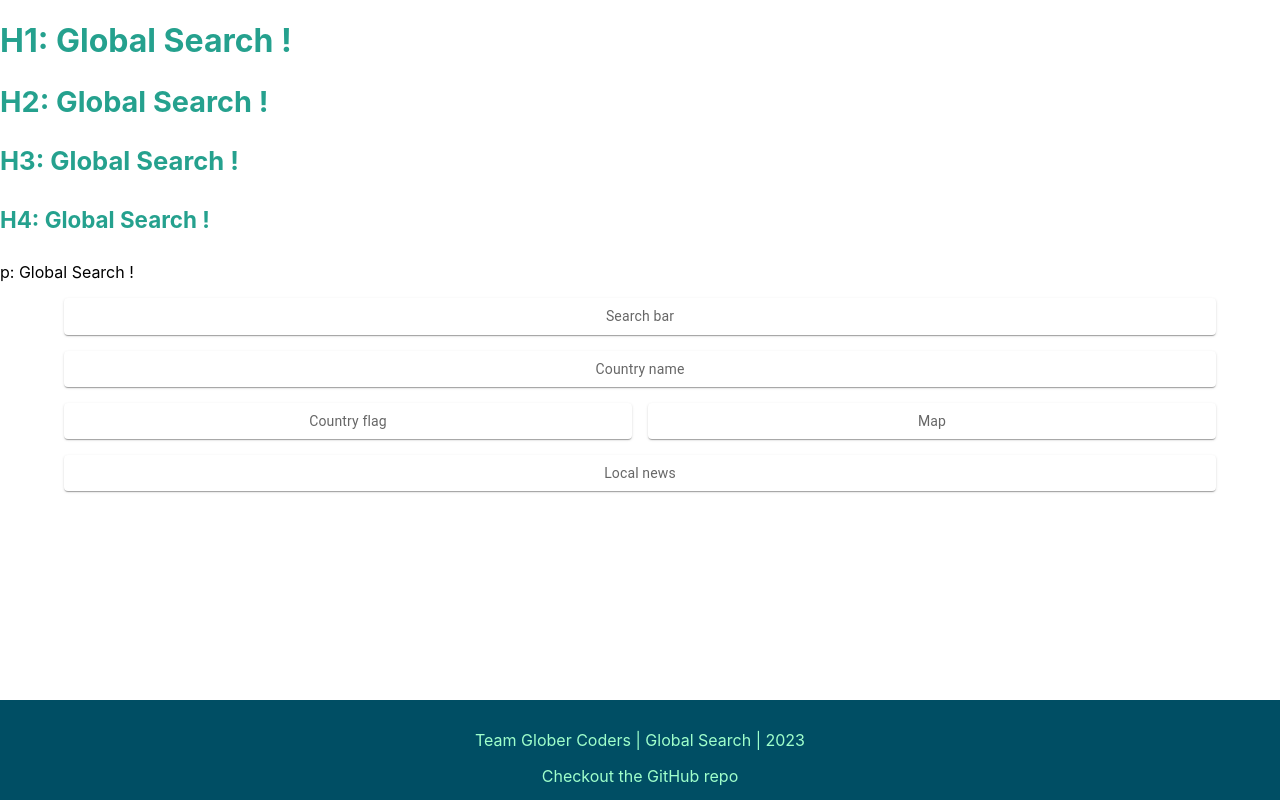
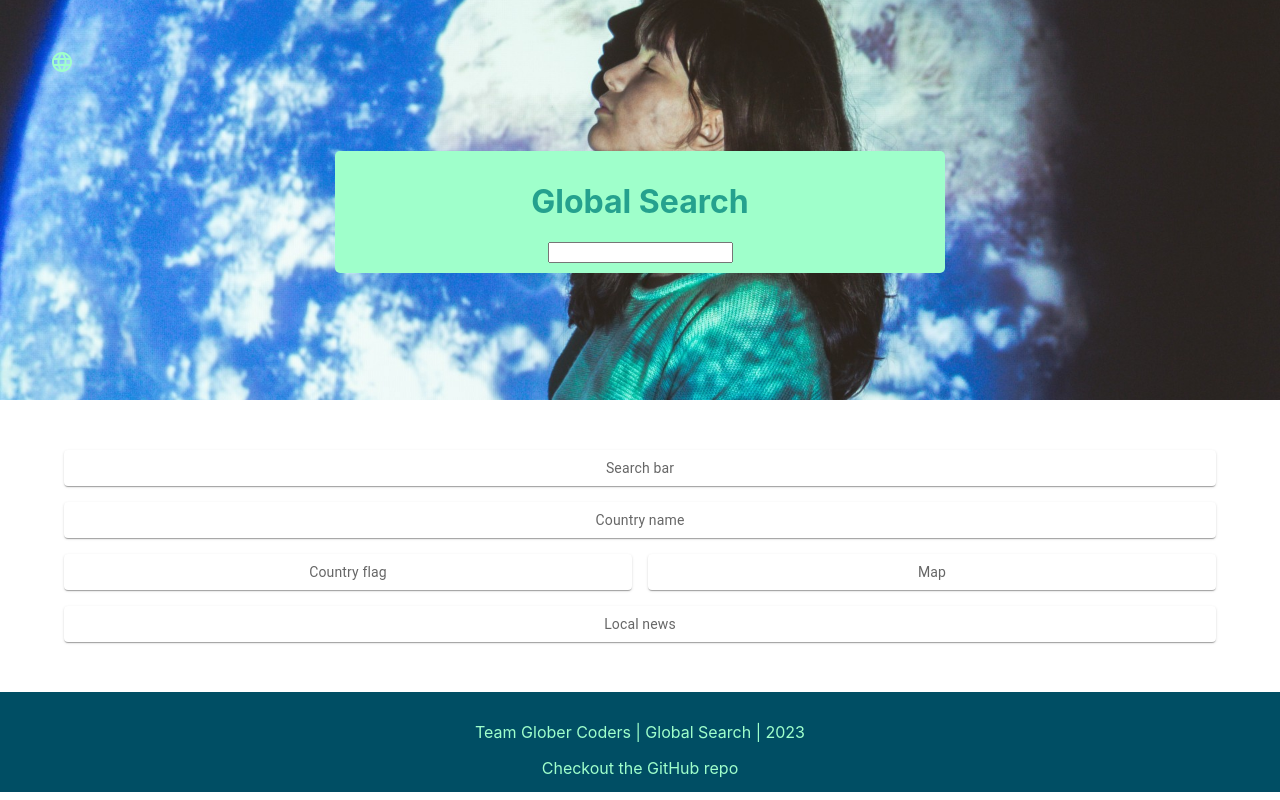
Before and after one commit to lewis-ingleton/global-search--react-app, a React (Create React App) app: page / in a window 1280 px wide. Built offline with nearby package versions, Linux system fonts and the light colour scheme.

Commit message:
adding image to header

```diff
--- a/package.json
+++ b/package.json
@@ -5,13 +5,16 @@
   "dependencies": {
     "@emotion/react": "^11.10.6",
     "@emotion/styled": "^11.10.6",
+    "@mui/icons-material": "^5.11.11",
     "@mui/material": "^5.11.14",
+    "@mui/styled-engine-sc": "^5.11.11",
     "@testing-library/jest-dom": "^5.16.5",
     "@testing-library/react": "^13.4.0",
     "@testing-library/user-event": "^13.5.0",
     "react": "^18.2.0",
     "react-dom": "^18.2.0",
     "react-scripts": "5.0.1",
+    "styled-components": "^5.3.9",
     "web-vitals": "^2.1.4"
   },
   "scripts": {
--- a/src/App.js
+++ b/src/App.js
@@ -4,15 +4,12 @@ import './index.css'
 // COMPONENTS
 import Footer from "./components/footer/Footer";
 import ResponsiveLayout from './components/responsive-layout/Responsive';
+import Header from './components/header/Header';
 
 function App() {
   return (
     <>
-      <h1>H1: Global Search !</h1>
-      <h2>H2: Global Search !</h2>
-      <h3>H3: Global Search !</h3>
-      <h4>H4: Global Search !</h4>
-      <p>p: Global Search !</p>
+      <Header />
       <ResponsiveLayout />
       <Footer />
     </>
--- a/src/components/footer/Footer.css
+++ b/src/components/footer/Footer.css
@@ -1,8 +1,7 @@
 footer {
     background-color: #004E64;
     width: 100%;
-    position: absolute;
-    bottom: 0;
+    margin-top: 50px;
     height: 100px;
     display: flex;
     flex-direction: column;
--- /dev/null
+++ b/src/components/header/header.css
@@ -0,0 +1,34 @@
+.header {
+    background-image: url(./global-search-header_3_1.jpg);
+    height: 300px;
+    padding: 50px;
+    margin-bottom: 50px;
+    background-size: cover;
+    background-position: center;
+    max-width: 100%;
+    display: flex;
+    align-items: left;
+    justify-content: center;
+    flex-direction: column;
+    flex-wrap: wrap;
+}
+
+.headerWrapper {
+    background-color: #9FFFCB;
+    width: 50%;
+    margin: auto;
+    text-align: center;
+    border-radius: 5px;
+    padding: 10px;
+    display: flex;
+    flex-direction: column;
+}
+
+.headerIcon {
+    color: #9FFFCB;
+}
+
+input {
+    max-width: 80%;
+    margin: auto;
+}
--- /dev/null
+++ b/src/components/header/header.js
@@ -0,0 +1,25 @@
+
+import React from "react";
+import LanguageIcon from '@mui/icons-material/Language';
+
+// CSS
+import './Header.css'
+
+// components
+
+function Header() {
+    return (
+        <>
+            <div className="header">
+                <LanguageIcon className="headerIcon" />
+                <div className="headerWrapper">
+                    <h1>Global Search</h1>
+                    <input type="text"></input>
+                </div>
+            </div>
+        </>
+
+    )
+}
+
+export default Header;
```
Also changed, not shown: src/components/header/global-search-header_3_1.jpg (added), 1 other file (tests, documents, lock files or other folders).
